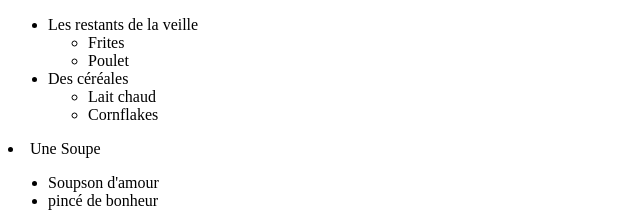
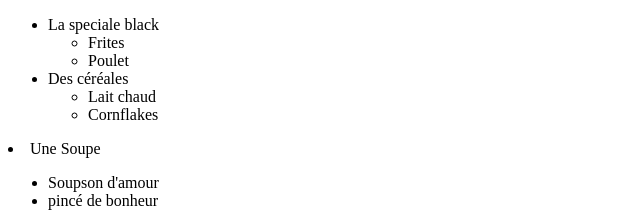
Before and after one commit to MoumouK/Les-douceurs-de-Kemyan, a plain HTML site: page index.html in a window 1280 px wide. Shown: the top 223 px of the page, 0-640 px from the left. Drawn offline with Linux system fonts and the light colour scheme.

Commit message:
Update index.html

```diff
--- a/index.html
+++ b/index.html
@@ -8,7 +8,7 @@
 </head>
 <body>
     <ul>
-        <li>Les restants de la veille</li>
+        <li>La speciale black</li>
         <ul>
             <li>Frites</li>
             <li>Poulet</li>
```
